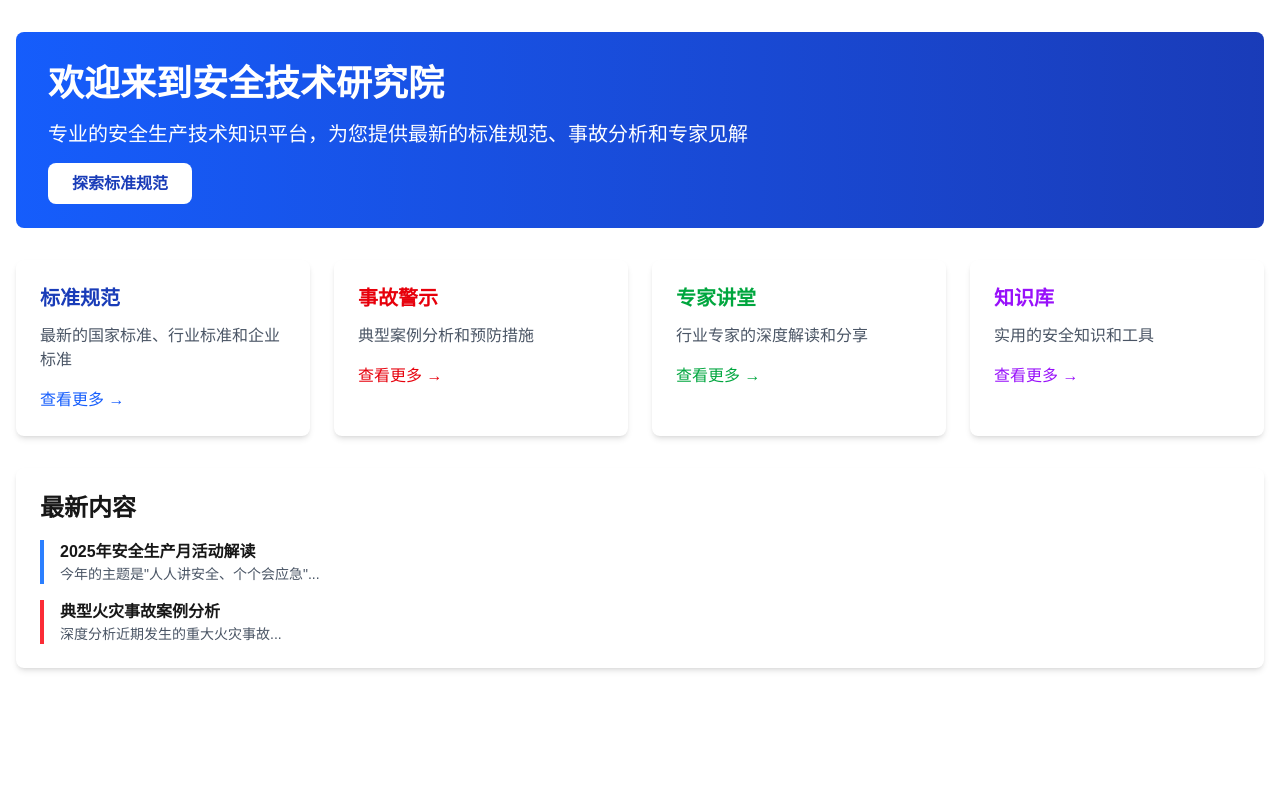
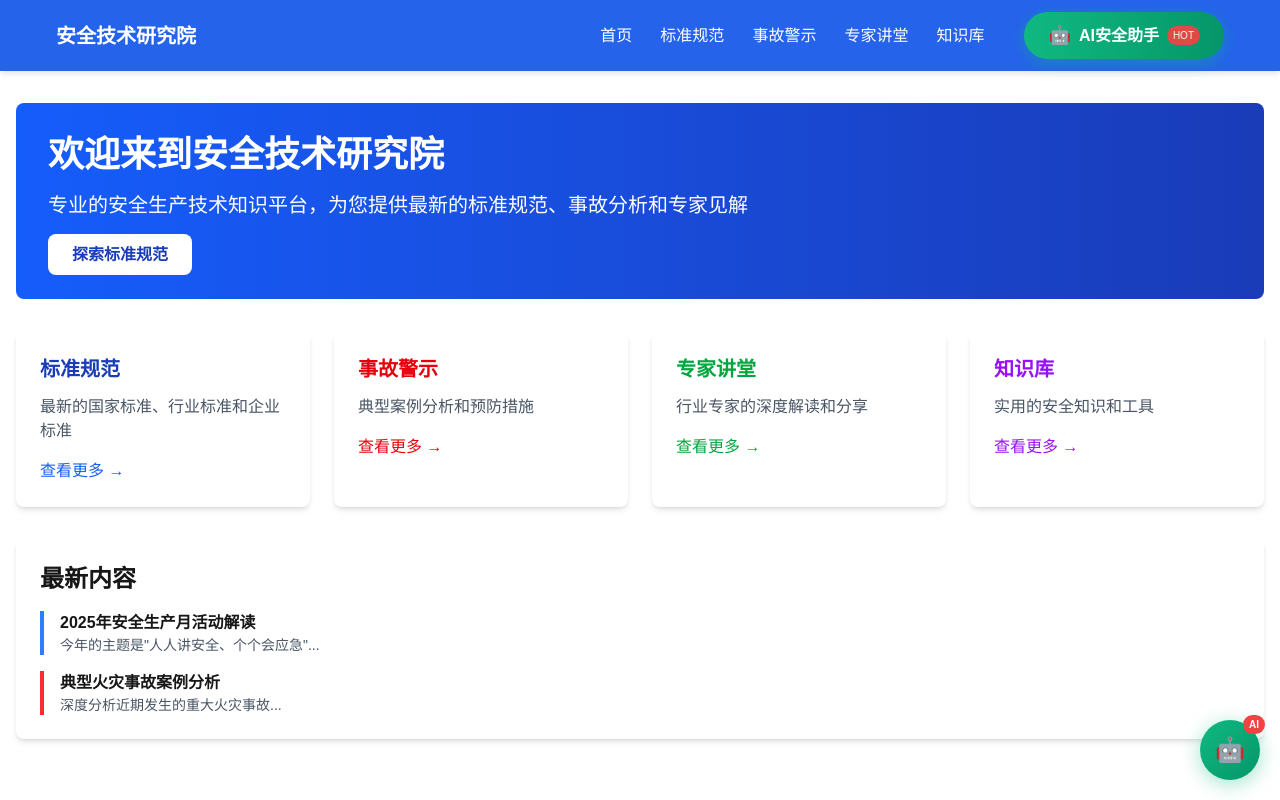
Before and after one commit to lgd3206/ai-stri-website, a Next.js app: page / in a window 1280 px wide. Built offline with nearby package versions, Linux system fonts and the light colour scheme.

Commit message:
Update layout.tsx

```diff
--- a/src/app/layout.tsx
+++ b/src/app/layout.tsx
@@ -2,8 +2,8 @@ import type { Metadata } from 'next'
 import './globals.css'
 
 export const metadata: Metadata = {
-  title: '安全技术研究院',
-  description: '专业的安全生产技术知识平台',
+  title: '安全技术研究院 - 专业的安全生产技术知识平台',
+  description: '专业的安全生产技术知识平台，为您提供最新的标准规范、事故分析和专家见解',
 }
 
 export default function RootLayout({
@@ -13,8 +13,216 @@ export default function RootLayout({
 }) {
   return (
     <html lang="zh-CN">
+      <head>
+        <meta charSet="utf-8" />
+        <meta name="viewport" content="width=device-width, initial-scale=1" />
+      </head>
       <body>
-        {children}
+        {/* 导航栏 */}
+        <header style={{
+          backgroundColor: '#2563eb',
+          color: 'white',
+          boxShadow: '0 4px 6px -1px rgba(0, 0, 0, 0.1)'
+        }}>
+          <nav style={{
+            maxWidth: '1200px',
+            margin: '0 auto',
+            padding: '12px 16px',
+            display: 'flex',
+            justifyContent: 'space-between',
+            alignItems: 'center'
+          }}>
+            {/* 左侧Logo */}
+            <div style={{ fontSize: '20px', fontWeight: 'bold' }}>
+              <a
+                href="/"
+                style={{
+                  color: 'white',
+                  textDecoration: 'none',
+                  transition: 'color 0.2s'
+                }}
+                onMouseOver={(e) => e.target.style.color = '#bfdbfe'}
+                onMouseOut={(e) => e.target.style.color = 'white'}
+              >
+                安全技术研究院
+              </a>
+            </div>
+
+            {/* 右侧导航菜单 */}
+            <div style={{
+              display: 'flex',
+              alignItems: 'center',
+              gap: '4px'
+            }}>
+              {/* 常规导航链接 */}
+              <a
+                href="/"
+                style={{
+                  color: 'white',
+                  textDecoration: 'none',
+                  padding: '8px 12px',
+                  borderRadius: '6px',
+                  transition: 'background-color 0.2s'
+                }}
+                onMouseOver={(e) => e.target.style.backgroundColor = '#1d4ed8'}
+                onMouseOut={(e) => e.target.style.backgroundColor = 'transparent'}
+              >
+                首页
+              </a>
+              <a
+                href="/standards"
+                style={{
+                  color: 'white',
+                  textDecoration: 'none',
+                  padding: '8px 12px',
+                  borderRadius: '6px',
+                  transition: 'background-color 0.2s'
+                }}
+                onMouseOver={(e) => e.target.style.backgroundColor = '#1d4ed8'}
+                onMouseOut={(e) => e.target.style.backgroundColor = 'transparent'}
+              >
+                标准规范
+              </a>
+              <a
+                href="/incidents"
+                style={{
+                  color: 'white',
+                  textDecoration: 'none',
+                  padding: '8px 12px',
+                  borderRadius: '6px',
+                  transition: 'background-color 0.2s'
+                }}
+                onMouseOver={(e) => e.target.style.backgroundColor = '#1d4ed8'}
+                onMouseOut={(e) => e.target.style.backgroundColor = 'transparent'}
+              >
+                事故警示
+              </a>
+              <a
+                href="/expert-talks"
+                style={{
+                  color: 'white',
+                  textDecoration: 'none',
+                  padding: '8px 12px',
+                  borderRadius: '6px',
+                  transition: 'background-color 0.2s'
+                }}
+                onMouseOver={(e) => e.target.style.backgroundColor = '#1d4ed8'}
+                onMouseOut={(e) => e.target.style.backgroundColor = 'transparent'}
+              >
+                专家讲堂
+              </a>
+              <a
+                href="/knowledge-base"
+                style={{
+                  color: 'white',
+                  textDecoration: 'none',
+                  padding: '8px 12px',
+                  borderRadius: '6px',
+                  transition: 'background-color 0.2s'
+                }}
+                onMouseOver={(e) => e.target.style.backgroundColor = '#1d4ed8'}
+                onMouseOut={(e) => e.target.style.backgroundColor = 'transparent'}
+              >
+                知识库
+              </a>
+
+              {/* AI助手按钮 - 突出显示 */}
+              <a
+                href="/ai-assistant"
+                style={{
+                  marginLeft: '24px',
+                  background: 'linear-gradient(to right, #10b981, #059669)',
+                  color: 'white',
+                  padding: '10px 24px',
+                  borderRadius: '25px',
+                  fontWeight: 'bold',
+                  textDecoration: 'none',
+                  boxShadow: '0 4px 15px rgba(16, 185, 129, 0.4)',
+                  display: 'flex',
+                  alignItems: 'center',
+                  transition: 'all 0.2s',
+                  position: 'relative'
+                }}
+                onMouseOver={(e) => {
+                  e.target.style.background = 'linear-gradient(to right, #059669, #047857)';
+                  e.target.style.transform = 'scale(1.05)';
+                }}
+                onMouseOut={(e) => {
+                  e.target.style.background = 'linear-gradient(to right, #10b981, #059669)';
+                  e.target.style.transform = 'scale(1)';
+                }}
+              >
+                <span style={{ marginRight: '8px', fontSize: '18px' }}>🤖</span>
+                AI安全助手
+                <span style={{
+                  marginLeft: '8px',
+                  backgroundColor: '#ef4444',
+                  fontSize: '10px',
+                  padding: '2px 6px',
+                  borderRadius: '10px',
+                  fontWeight: 'normal',
+                  animation: 'pulse 2s infinite'
+                }}>
+                  HOT
+                </span>
+              </a>
+            </div>
+          </nav>
+        </header>
+
+        {/* 页面内容 */}
+        <main>{children}</main>
+
+        {/* 浮动AI助手按钮 */}
+        <div
+          id="floating-ai-button"
+          style={{
+            position: 'fixed',
+            bottom: '20px',
+            right: '20px',
+            zIndex: 9999,
+            background: 'linear-gradient(135deg, #10b981, #059669)',
+            width: '60px',
+            height: '60px',
+            borderRadius: '50%',
+            boxShadow: '0 4px 20px rgba(16, 185, 129, 0.4)',
+            display: 'flex',
+            alignItems: 'center',
+            justifyContent: 'center',
+            cursor: 'pointer',
+            transition: 'all 0.3s ease',
+            textDecoration: 'none',
+            color: 'white',
+            fontSize: '24px'
+          }}
+          onMouseOver={(e) => e.target.style.transform = 'scale(1.1)'}
+          onMouseOut={(e) => e.target.style.transform = 'scale(1)'}
+          onClick={() => window.location.href = '/ai-assistant'}
+        >
+          🤖
+          {/* HOT标识 */}
+          <div style={{
+            position: 'absolute',
+            top: '-5px',
+            right: '-5px',
+            background: '#ef4444',
+            color: 'white',
+            fontSize: '10px',
+            padding: '2px 6px',
+            borderRadius: '10px',
+            fontWeight: 'bold'
+          }}>
+            AI
+          </div>
+        </div>
+
+        {/* CSS动画 */}
+        <style jsx>{`
+          @keyframes pulse {
+            0%, 100% { opacity: 1; }
+            50% { opacity: 0.7; }
+          }
+        `}</style>
       </body>
     </html>
   )
```
